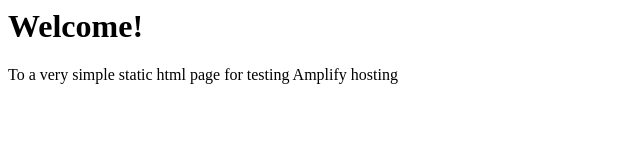
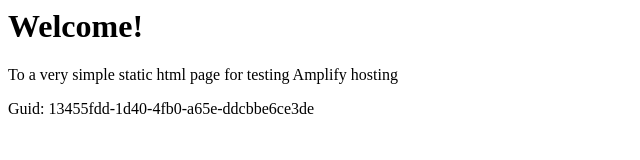
Before and after one commit to aws-aemilia-bom/Github-PR-Commit-Integration-Test-DoNotTouch-Gith-P5X5MO5I-v1-preprod-ap-south-1, a website: page src/index.html in a window 1280 px wide. Shown: the whole page, without its empty margins (0-640 px from the left). Drawn offline with Linux system fonts and the light colour scheme.

Commit message:
commit from integ tests

```diff
--- a/src/index.html
+++ b/src/index.html
@@ -1,3 +1,5 @@
+
+
 <html lang="en">
 
 <head>
@@ -10,6 +12,6 @@
 <body>
     <h1>Welcome!</h1>
     <p>To a very simple static html page for testing Amplify hosting</p>
-</body>
+    <p>Guid: 13455fdd-1d40-4fb0-a65e-ddcbbe6ce3de</p></body>
 
 </html>
```
